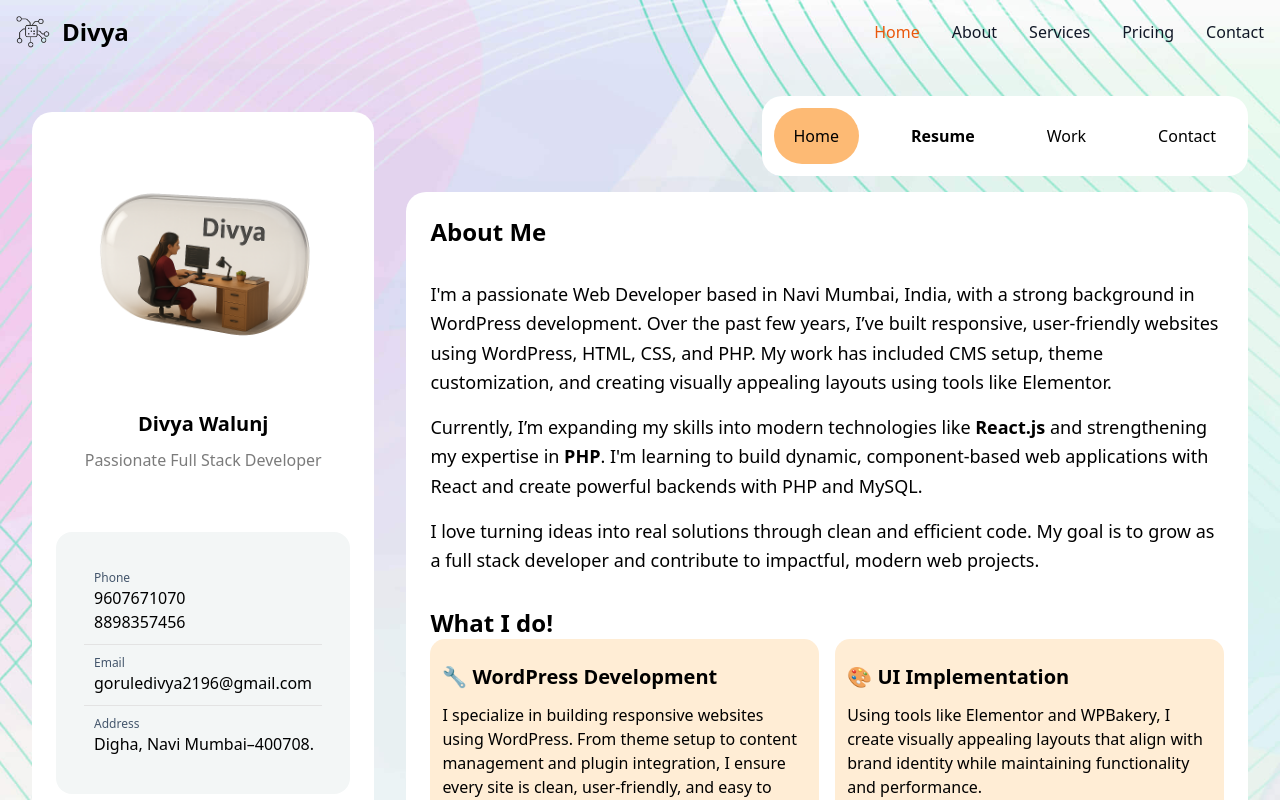
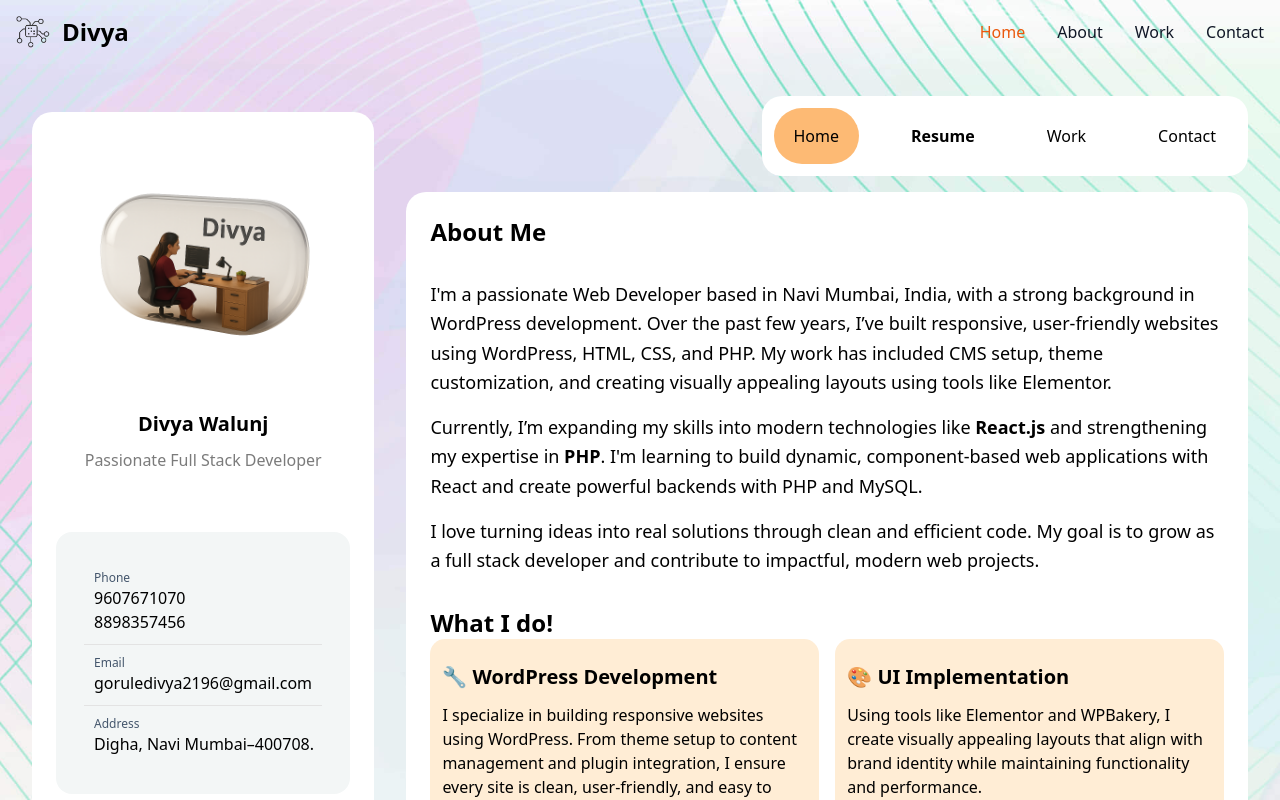
Before and after one commit to divyag2196/DivyaGorule, a React (Create React App) app: page / in a window 1280 px wide. Shown: the top 800 px of the page. Built offline with nearby package versions, Linux system fonts and the light colour scheme.

Commit message:
testing header

```diff
--- a/src/Components/Header.js
+++ b/src/Components/Header.js
@@ -30,20 +30,20 @@ function Header() {
             <div className="hidden w-full md:block md:w-auto" id="navbar-default">
             <ul className="font-medium flex flex-col p-4 md:p-0 mt-4 border border-gray-100 rounded-lg  md:flex-row md:space-x-8 rtl:space-x-reverse md:mt-0 md:border-0  dark:bg-gray-800 md:dark:bg-gray-900 dark:border-gray-700">
                 <li>
-                <Link to="/home" className=" max-[767px]:text-blue-600 text-orange-600" aria-current="page">Home</Link>
+                    <Link to="/" className=" max-[767px]:text-blue-600 text-orange-600" aria-current="page">Home</Link>
                 </li>
                 <li>
-                <Link to="#" className="block py-2 px-3 text-gray-900 rounded-sm hover:bg-gray-100 md:hover:bg-transparent md:border-0 md:hover:text-blue-700 md:p-0 dark:text-white md:dark:hover:text-blue-500 dark:hover:bg-gray-700 dark:hover:text-white md:dark:hover:bg-transparent">About</Link>
+                    <Link to="/about" className="block py-2 px-3 text-gray-900 rounded-sm hover:bg-gray-100 md:hover:bg-transparent md:border-0 md:hover:text-blue-700 md:p-0 dark:text-white md:dark:hover:text-blue-500 dark:hover:bg-gray-700 dark:hover:text-white md:dark:hover:bg-transparent">About</Link>
                 </li>
                 <li>
-                <Link to="#" className="block py-2 px-3 text-gray-900 rounded-sm hover:bg-gray-100 md:hover:bg-transparent md:border-0 md:hover:text-blue-700 md:p-0 dark:text-white md:dark:hover:text-blue-500 dark:hover:bg-gray-700 dark:hover:text-white md:dark:hover:bg-transparent">Services</Link>
+                    <Link to="/work" className="block py-2 px-3 text-gray-900 rounded-sm hover:bg-gray-100 md:hover:bg-transparent md:border-0 md:hover:text-blue-700 md:p-0 dark:text-white md:dark:hover:text-blue-500 dark:hover:bg-gray-700 dark:hover:text-white md:dark:hover:bg-transparent"> Work </Link>
                 </li>
                 <li>
-                <Link to="#" className="block py-2 px-3 text-gray-900 rounded-sm hover:bg-gray-100 md:hover:bg-transparent md:border-0 md:hover:text-blue-700 md:p-0 dark:text-white md:dark:hover:text-blue-500 dark:hover:bg-gray-700 dark:hover:text-white md:dark:hover:bg-transparent">Pricing</Link>
+                    <Link to="/contact" className="block py-2 px-3 text-gray-900 rounded-sm hover:bg-gray-100 md:hover:bg-transparent md:border-0 md:hover:text-blue-700 md:p-0 dark:text-white md:dark:hover:text-blue-500 dark:hover:bg-gray-700 dark:hover:text-white md:dark:hover:bg-transparent"> Contact </Link>
                 </li>
-                <li>
+                {/* <li>
                 <Link to="#" className="block py-2 px-3 text-gray-900 rounded-sm hover:bg-gray-100 md:hover:bg-transparent md:border-0 md:hover:text-blue-700 md:p-0 dark:text-white md:dark:hover:text-blue-500 dark:hover:bg-gray-700 dark:hover:text-white md:dark:hover:bg-transparent">Contact</Link>
-                </li>
+                </li> */}
             </ul>
             </div>
         </div>
```
